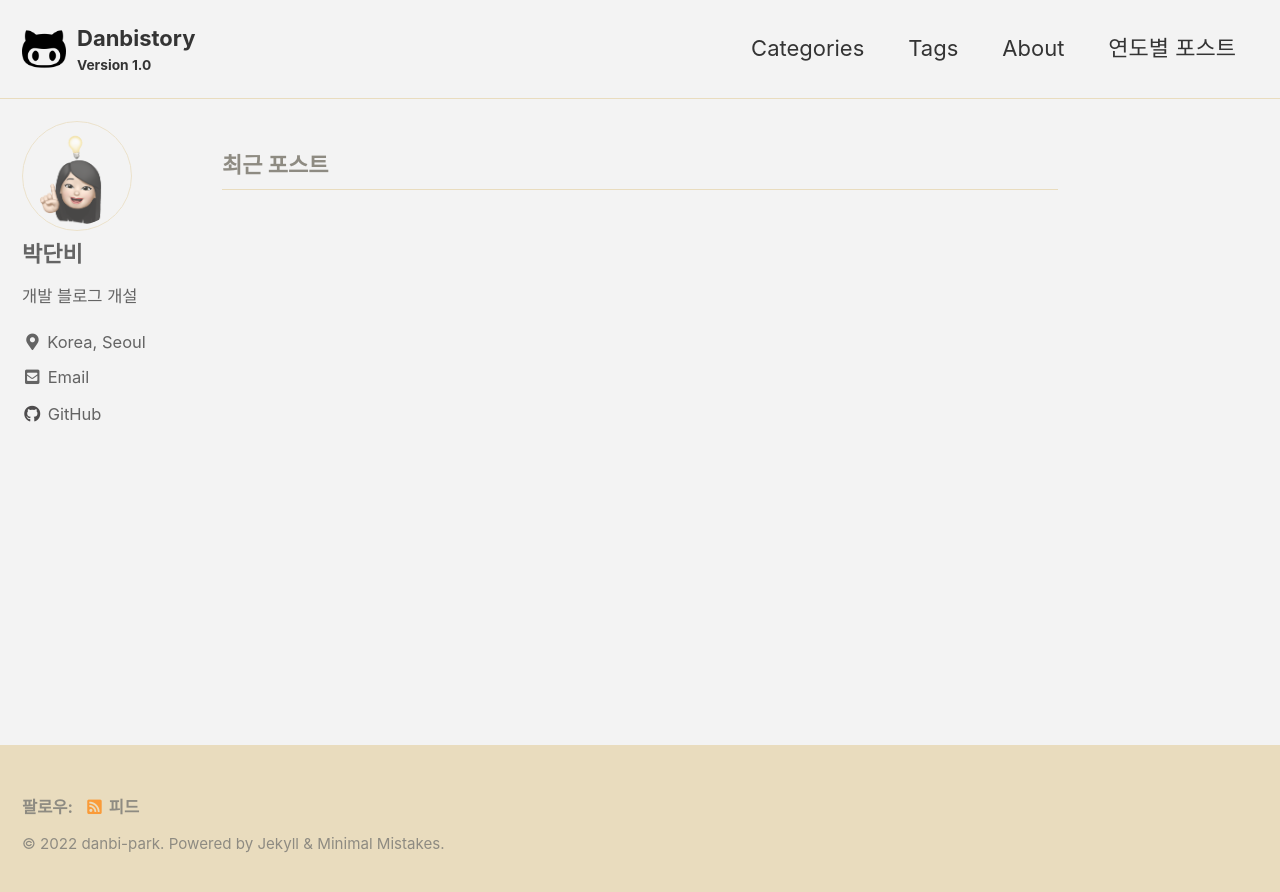
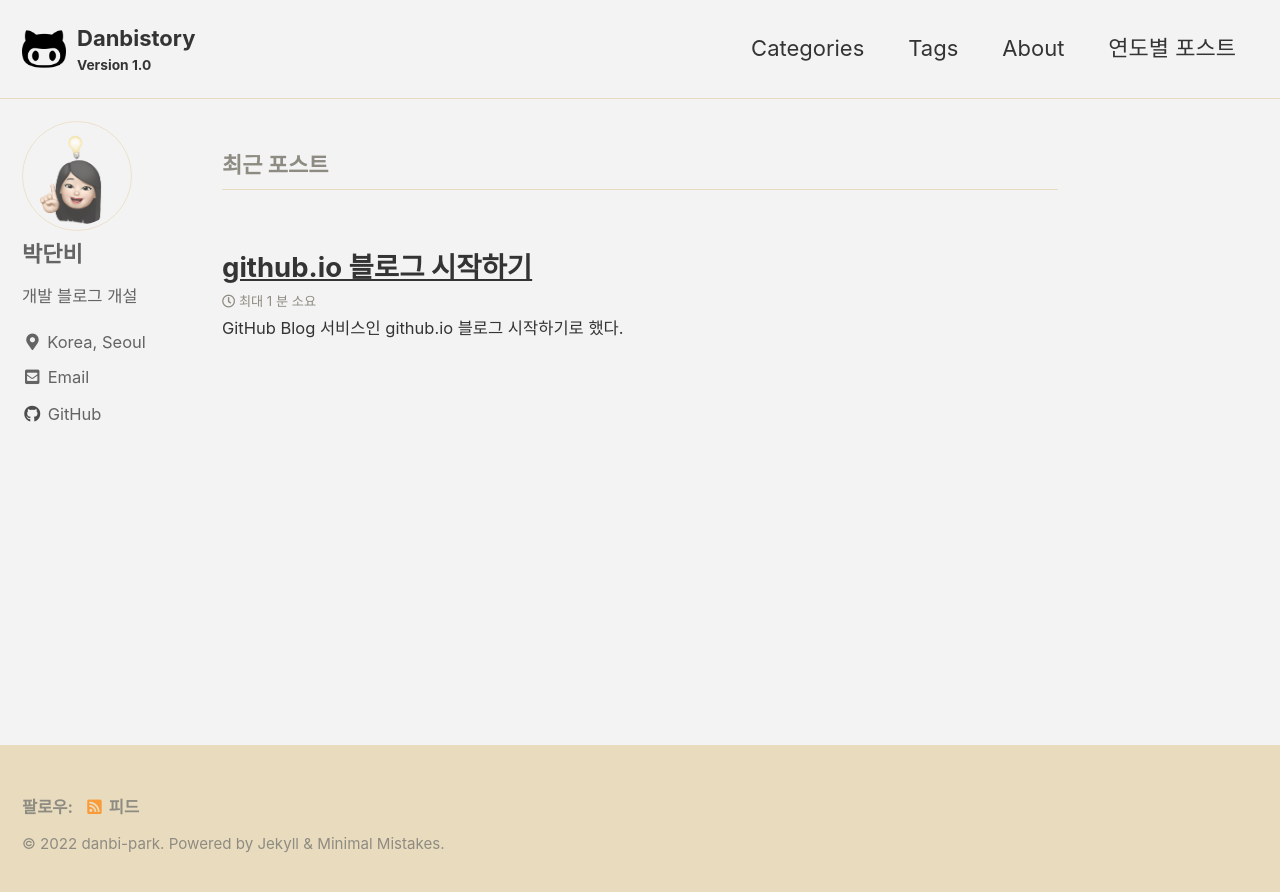
Before and after one commit to danbi-park/danbi-park.github.io, a Jekyll site: the page built from index.html, in a window 1280 px wide. Shown: the top 892 px of the page. Built offline with Jekyll 4.4.1, drawn with Linux system fonts in a browser that asks for light colours; cached includes are drawn as plain includes; the list of posts is cut into pages by our own code.

Commit message:
post again

```diff
--- /dev/null
+++ b/_posts/2020-05-23-my-first-post.md
@@ -0,0 +1,14 @@
+---
+title:  "github.io 블로그 시작하기"
+excerpt: "GitHub Blog 서비스인 github.io 블로그 시작하기로 했다."
+
+categories:
+  - Blog
+tags:
+  - Blog
+last_modified_at: 2021-01-21T08:06:00-05:00
+---
+
+
+## GitHub Blog 서비스인 github.io 블로그 시작하기로 했다.
+* test
```
Also changed, not shown: _data/navigation.yml (+4 -4 lines).
